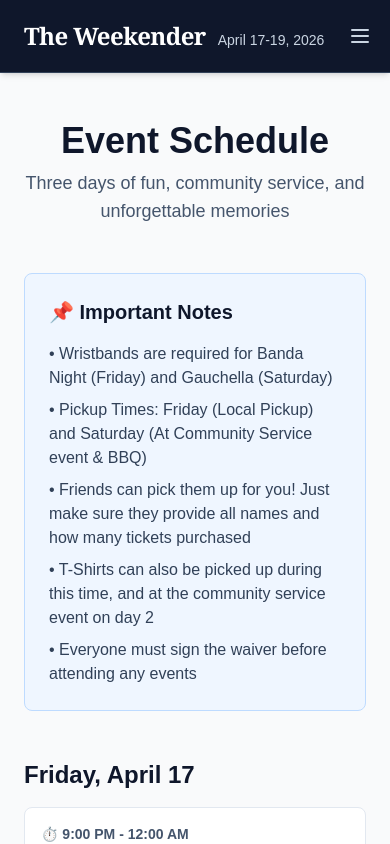
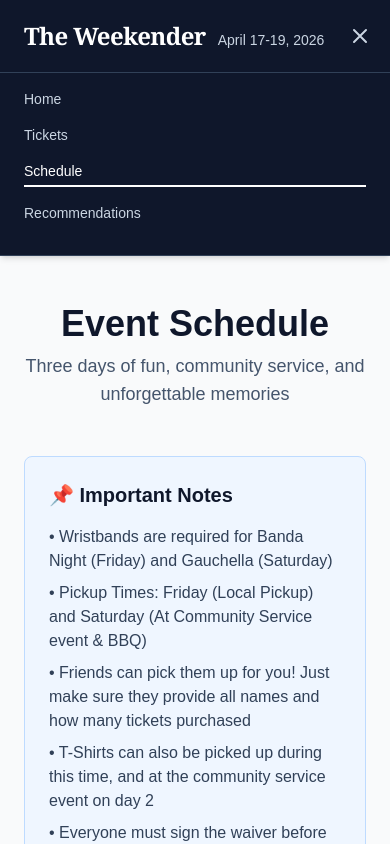
Before and after one commit to chris20240114/ucsb-lba, a Next.js app: page /schedule in a window 390 px wide. Both pictures are taken after a click on the button "Toggle navigation menu". Shown: the top 844 px of the page. Built offline with nearby package versions, Linux system fonts and the light colour scheme.

Commit message:
fixed navbar on mobile

```diff
--- a/app/components/Header.tsx
+++ b/app/components/Header.tsx
@@ -2,6 +2,7 @@
 
 import Link from "next/link";
 import { usePathname } from "next/navigation";
+import { useState } from "react";
 
 const navLinks = [
   { href: "/", label: "Home" },
@@ -12,6 +13,7 @@ const navLinks = [
 
 export function Header() {
   const pathname = usePathname();
+  const [open, setOpen] = useState(false);
 
   return (
     <header className="sticky top-0 z-50 w-full border-b border-slate-700 bg-slate-900 shadow-md">
@@ -55,22 +57,48 @@ export function Header() {
         <button
           className="lg:hidden rounded-lg p-2 text-slate-300 hover:bg-slate-800 hover:text-white"
           aria-label="Toggle navigation menu"
+          onClick={() => setOpen(!open)}
         >
           <svg
             className="h-6 w-6"
             fill="none"
             stroke="currentColor"
-            viewBox="0 0 24 24"
+            //viewBox="0 0 24 24"
           >
             <path
               strokeLinecap="round"
               strokeLinejoin="round"
               strokeWidth={2}
-              d="M4 6h16M4 12h16M4 18h16"
+              d={open ? "M6 18L18 6M6 6l12 12" : "M4 6h16M4 12h16M4 18h16"}
             />
           </svg>
         </button>
       </div>
+
+      {open && (
+        <div className="lg:hidden border-t border-slate-700 bg-slate-900 px-6 pb-4">
+          <nav className="flex flex-col gap-4 py-4">
+            {navLinks.map(({ href, label }) => {
+              const isActive = pathname === href;
+              return (
+                <Link
+                  key={href}
+                  href={href}
+                  className={`text-sm font-medium transition-colors duration-200 ${
+                    isActive
+                      ? "border-b-2 border-white pb-1 text-white"
+                      : "text-slate-300 hover:text-white"
+                  }`}
+                >
+                  {label}
+                </Link>
+              );
+            })}
+          </nav>
+        </div>
+      )}
+
+
     </header>
   );
 }
```
